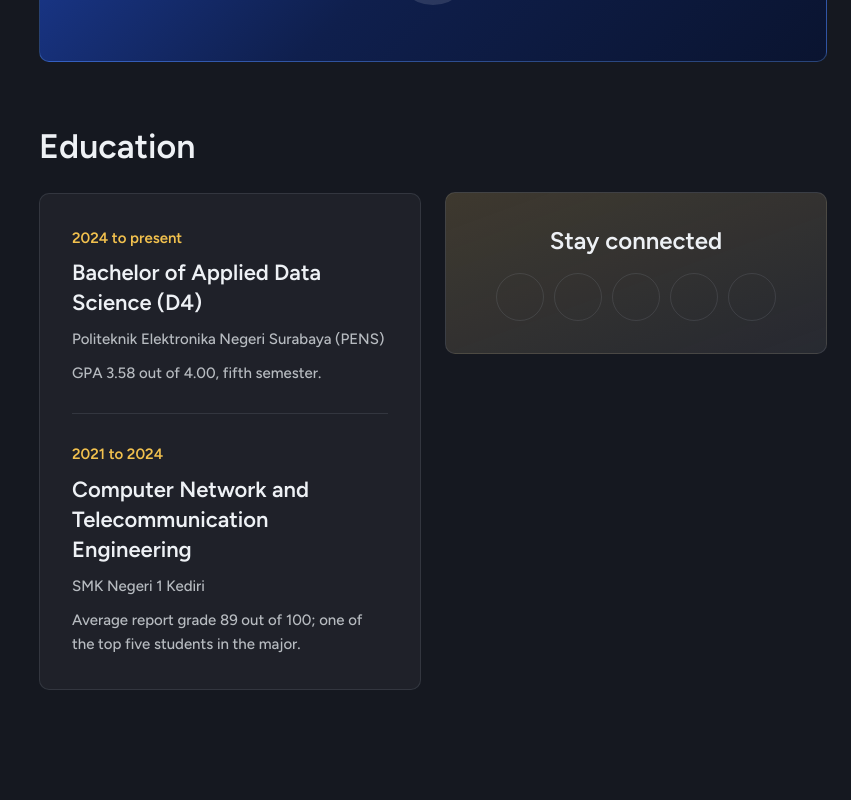
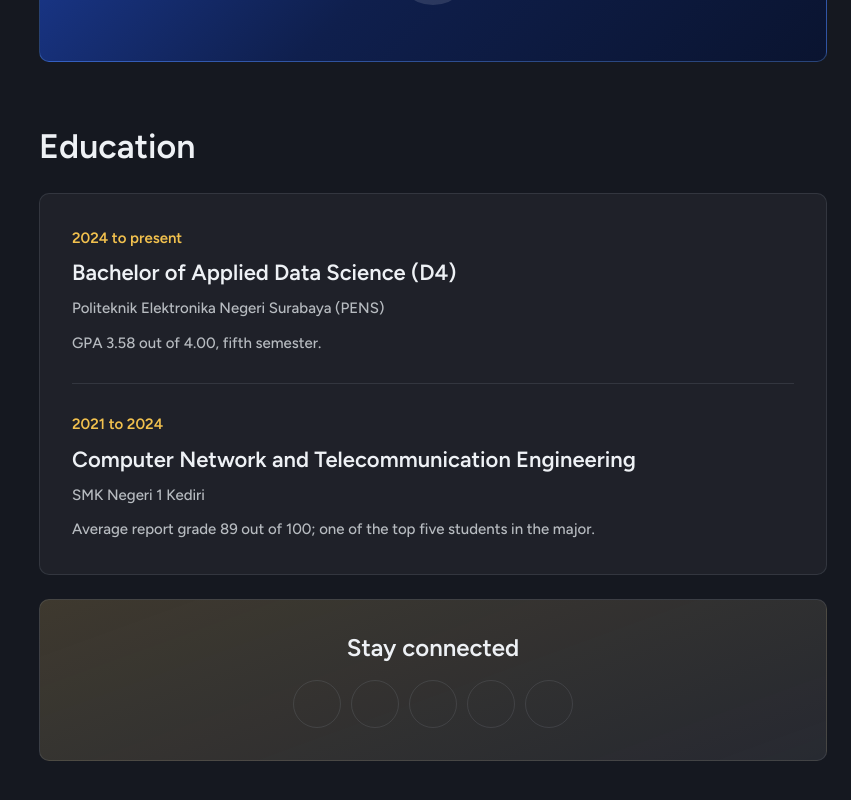
Before and after one commit to intananggreini99/my-porto, a React (Vite) app: page / in a window 1280 px wide. Shown: the part 1540-2340 px from the top of the page, without its empty margins (429-1280 px from the left). Built offline with nearby package versions, Linux system fonts and the light colour scheme.

Commit message:
Update design layout - 2

```diff
--- a/src/components/About.jsx
+++ b/src/components/About.jsx
@@ -68,19 +68,14 @@ export default function About() {
         </span>
       </Reveal>
 
-      <div className="mt-16 grid items-start gap-6 md:grid-cols-2">
-        <div className="grid gap-6">
+      <div className="mt-16 grid gap-6">
         <Reveal as="h3" className="text-[28px] leading-tight font-semibold md:text-[34px]">Education</Reveal>
         <Timeline items={profile.education} tone="gold" />
-        </div>
-        {/* Top padding lines the card up with the timeline beside the Education heading. */}
-        <div className="md:pt-[66px]">
         <Reveal className={cn(cardClass, "bg-linear-160 from-gold-400/15 to-white/[0.035] text-center")}>
           <h3 className="text-2xl font-semibold">Stay connected</h3>
           <Socials items={[s.linkedin, s.github, s.instagram, s.whatsapp, s.tableau]} className="mt-4 gap-2 sm:gap-2.5" linkClassName="size-11 sm:size-12" />
         </Reveal>
       </div>
-      </div>
     </section>
   );
 }
```
Lines whose indentation alone changed are shown as unchanged.
